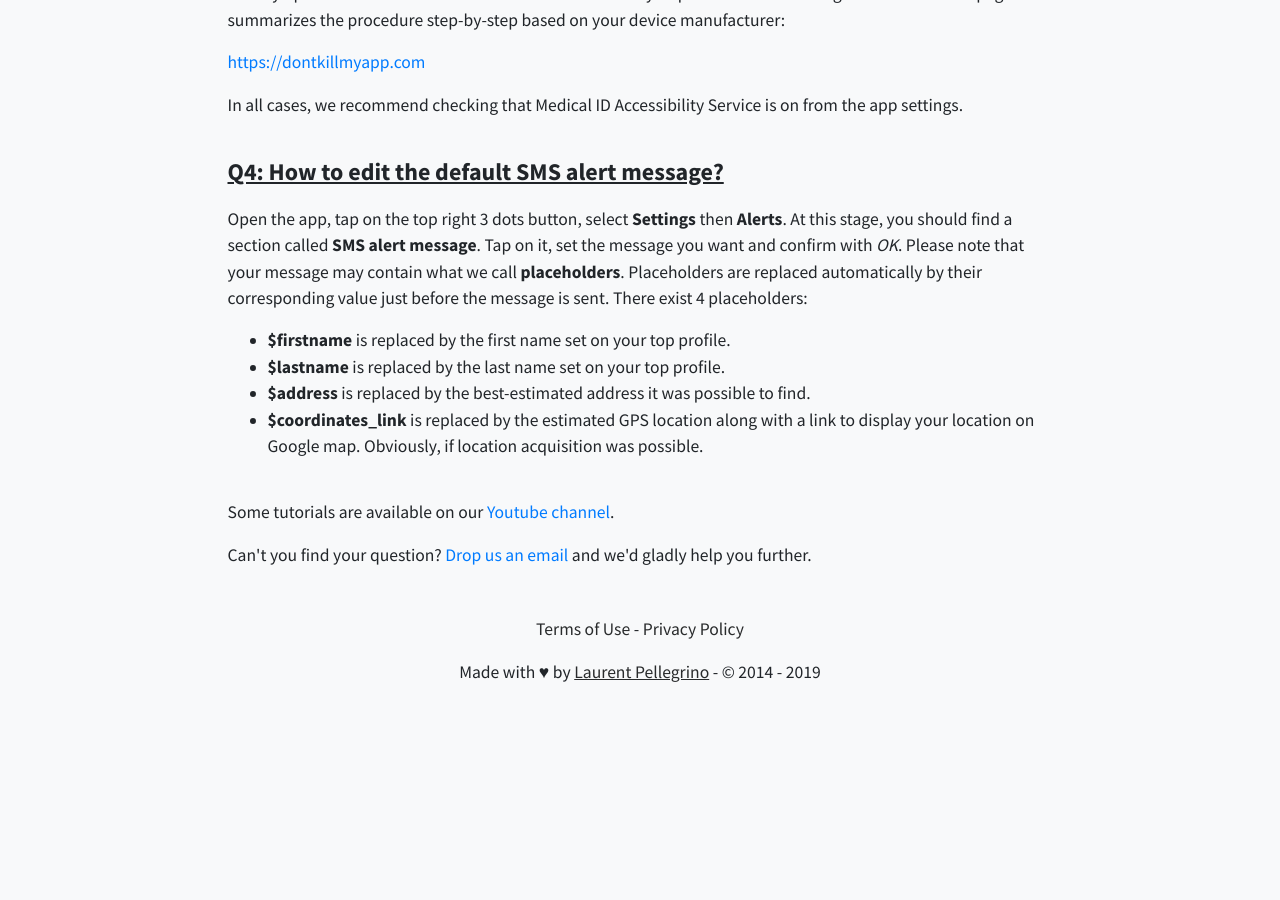
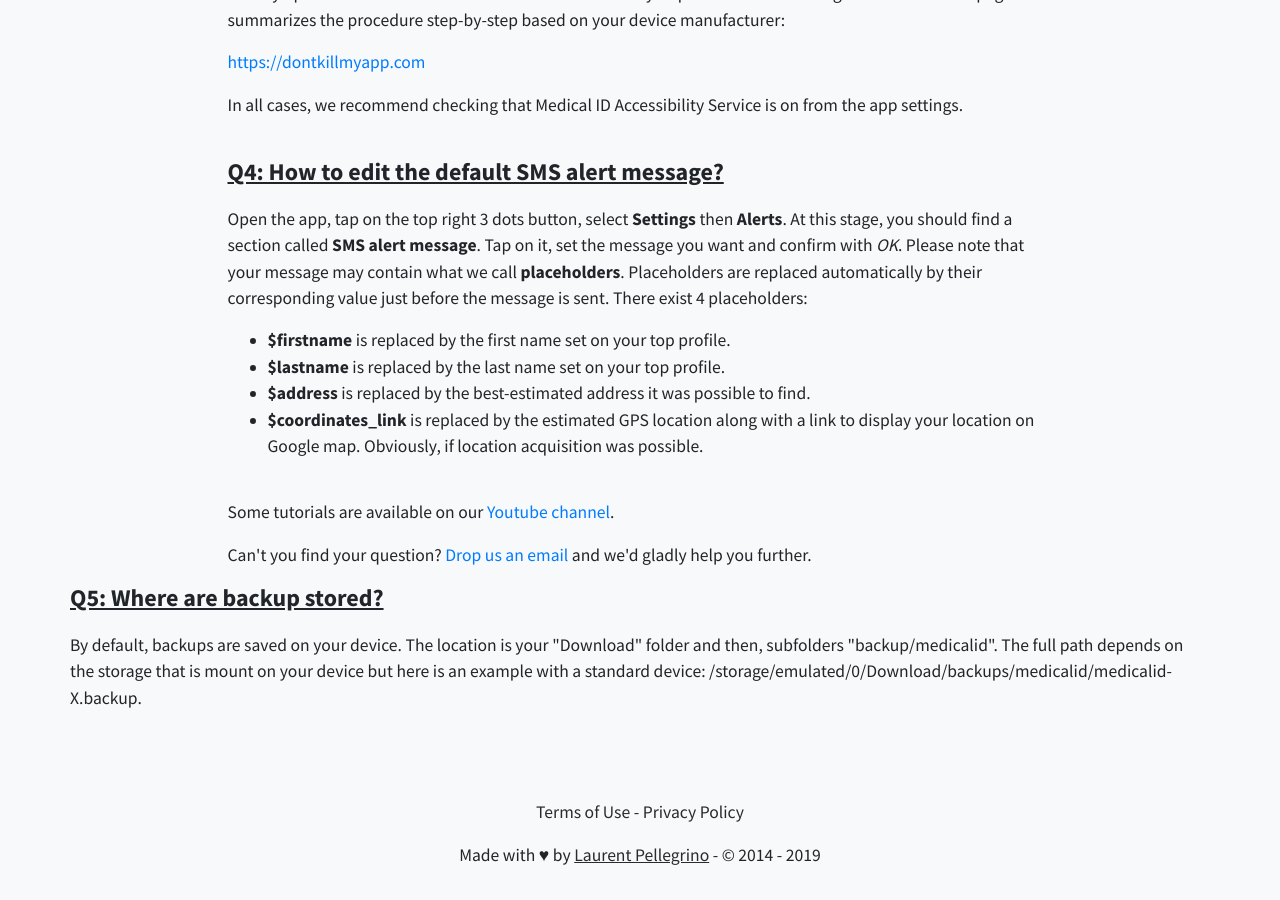
Before and after one commit to medicalid/medicalid.github.io, a Jekyll site: the page built from faq.md, in a window 1280 px wide and 900 px high, scrolled down 1764 px. Built offline with Jekyll 4.4.1, drawn with Linux system fonts in a browser that asks for light colours; nearby versions of some CDN libraries; before the commit the page ends 2481 px from its top, so only the background shows below that.

Commit message:
Update faq.md

```diff
--- a/faq.md
+++ b/faq.md
@@ -105,4 +105,10 @@ layout: default
     <p>Can't you find your question? <a href="/contact">Drop us an email</a> and we'd gladly help you further.</p>
   </div>
 
+   <div class="faq-entry">
+      <h4 id="defining_ice_contacts">Q5: Where are backup stored?</h4>
+      <p class="faq-answer">
+        By default, backups are saved on your device. The location is your "Download" folder and then, subfolders "backup/medicalid". The full path depends on the storage that is mount on your device but here is an example with a standard device: <quote>/storage/emulated/0/Download/backups/medicalid/medicalid-X.backup</quote>.
+      </p>
+    </div>
 </div>
```
